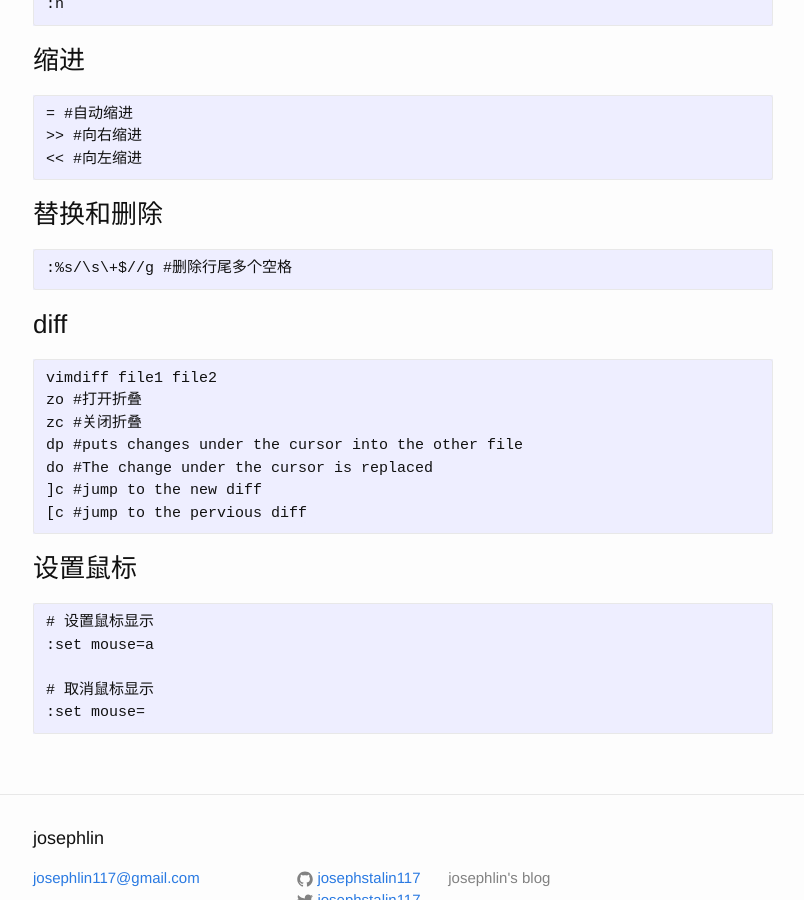
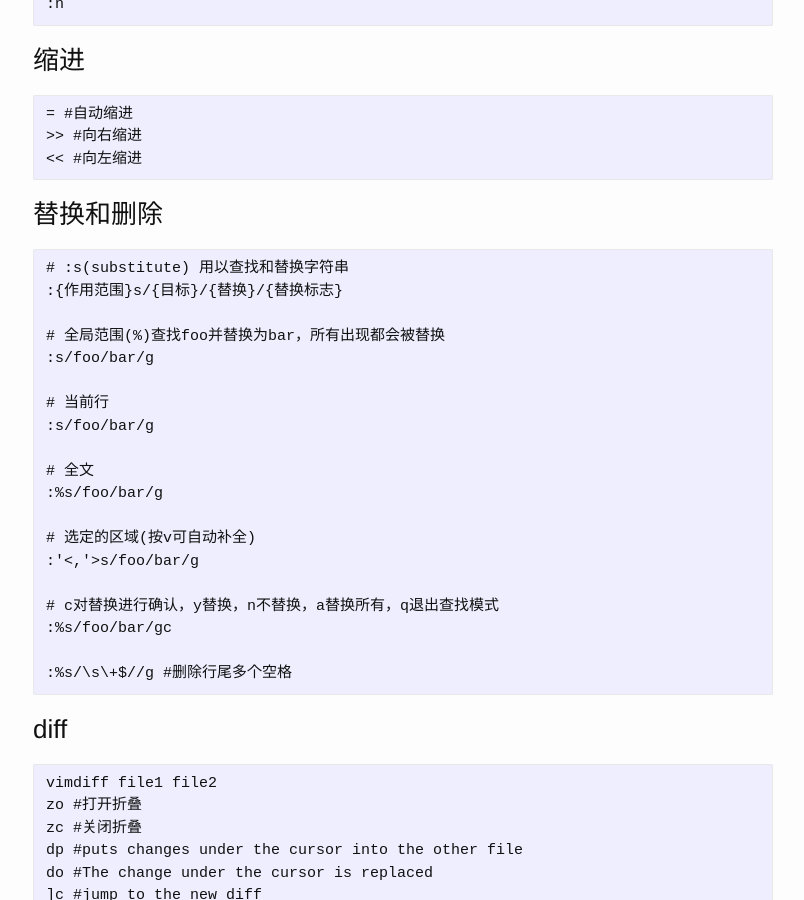
Before and after one commit to josephstalin117/josephstalin117.github.io, a Jekyll site: the page built from _posts/2016-07-03-vim.markdown, in a window 1280 px wide and 900 px high, scrolled down 2486 px. Shown: the whole window, without its empty margins (237-1041 px from the left). Built offline with Jekyll 4.4.1, drawn with Linux system fonts in a browser that asks for light colours.

Commit message:
add find & substitute

````diff
--- a/_posts/2016-07-03-vim.markdown
+++ b/_posts/2016-07-03-vim.markdown
@@ -129,6 +129,24 @@ vim a.file b.file
 ### 替换和删除
 
 ```
+# :s(substitute) 用以查找和替换字符串
+:{作用范围}s/{目标}/{替换}/{替换标志}
+
+# 全局范围(%)查找foo并替换为bar，所有出现都会被替换
+:s/foo/bar/g
+
+# 当前行
+:s/foo/bar/g
+
+# 全文
+:%s/foo/bar/g
+
+# 选定的区域(按v可自动补全)
+:'<,'>s/foo/bar/g
+
+# c对替换进行确认，y替换，n不替换，a替换所有，q退出查找模式
+:%s/foo/bar/gc
+
 :%s/\s\+$//g #删除行尾多个空格
 ```
 
````
